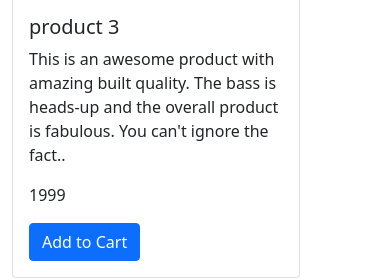
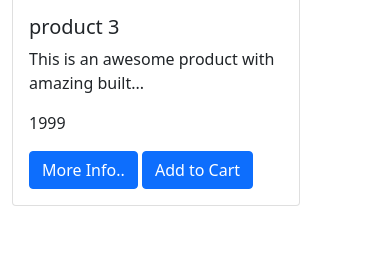
Before and after one commit to Fanatic-Coders/UnTuned, a Flask app: page / in a window 390 px wide. Shown: the part 1214-1492 px from the top of the page. After the commit the page ends 1420 px from the top, so only its background shows below. Run offline with Flask 2, Linux system fonts and the light colour scheme; data comes from the database, SQL or seed files in the repository; both versions use the stored data as it was after the commit.

Commit message:
Tried implementing modals for items

```diff
--- a/app.py
+++ b/app.py
@@ -76,8 +76,8 @@ def before_request():
     if 'user_email' in session:
         user = Users.query.filter_by(email=session['user_email']).first()
         g.user = user
-        all_items = g.user.items
-        g.total_items = len(all_items)
+        # all_items = g.user.items
+        # g.total_items = len(all_items)
 
 
 @app.route('/')
--- a/templates/base.html
+++ b/templates/base.html
@@ -148,8 +148,8 @@
                 >Cart &nbsp;<i class="fas fa-shopping-cart"></i></a
               >
             </li>
-            {% if g.user and g.total_items %}
-              <p class="text-warning"> {{ g.total_items }} </p>
+            {% if g.user %}
+              <p class="text-warning"> {{ g.user.items|length }} </p>
             {% endif %}
           </ul>
         </div>
--- a/templates/index.html
+++ b/templates/index.html
@@ -1,5 +1,4 @@
-{% extends 'base.html' %}
-{% block title %} UnTuned Home {% endblock title %}
+{% extends 'base.html' %} {% block title %} UnTuned Home {% endblock title %}
 {%block body %}
 <div class="container text-center mt-2 my-5">
   <h1>This is home page</h1>
@@ -7,9 +6,9 @@
 <div class="container">
   <div class="row">
     {% for product in products %}
-    <div class="col-md-4">
-  <form action="/add_to_cart/{{ product.pid }}" method="POST">
-    <div class="card " style="width: 18rem;">
+    <div class="col-md-3">
+      <form action="{{ url_for('add_to_cart', pid=product.pid      ) }}" method="POST">
+      <div class="card" style="width: 18rem">
         <img
           src=" {{ url_for( 'getImage', imgid=product.imgid ) }}"
           class="card-img-top"
@@ -17,9 +16,57 @@
         />
         <div class="card-body">
           <h5 class="card-title">{{ product.pname }}</h5>
-        <p class="card-text">{{ product.pdesc }}.</p>
+          <p class="card-text">{{ product.pdesc|truncate(50) }}</p>
           <p class="card-text">{{ product.pprice }}</p>
+          <button
+            type="button"
+            class="btn btn-primary"
+            data-bs-toggle="modal"
+            data-bs-target="#productModal"
+          >
+            More Info..
+          </button>
           <button class="btn btn-primary" type="submit">Add to Cart</button>
+        </div>
+      </div>
+    </form>
+      <form action="/add_to_cart/{{ product.pid }}" method="POST">
+        <div
+          class="modal fade"
+          id="productModal"
+          tabindex="-1"
+          aria-labelledby="productModalLabel"
+          aria-hidden="true"
+        >
+          <div class="modal-dialog">
+            <div class="modal-content">
+              <div class="modal-header">
+                <h5 class="modal-title" id="productModalLabel">
+                  {{product.pname}}
+                </h5>
+                <button
+                  type="button"
+                  class="btn-close"
+                  data-bs-dismiss="modal"
+                  aria-label="Close"
+                ></button>
+              </div>
+              <div class="modal-body">
+                <img
+                  src=" {{ url_for( 'getImage', imgid=product.imgid ) }}"
+                  alt="product-image"
+                  style="width:100%;"
+                />
+                <p id="prodDesc">{{ product.pdesc }}</p>
+                <p id="prodPrice">{{ product.pprice }}</p>
+              </div>
+              <div class="modal-footer">
+                <!-- <button type="button" class="btn" data-bs-dismiss="modal">Close</button> -->
+                <button type="submit" class="btn btn-primary">
+                  Add to Cart
+                </button>
+              </div>
+            </div>
           </div>
         </div>
       </form>
```
Also changed, not shown: UnTuned_Database.db. Lines whose indentation alone changed are shown as unchanged.
